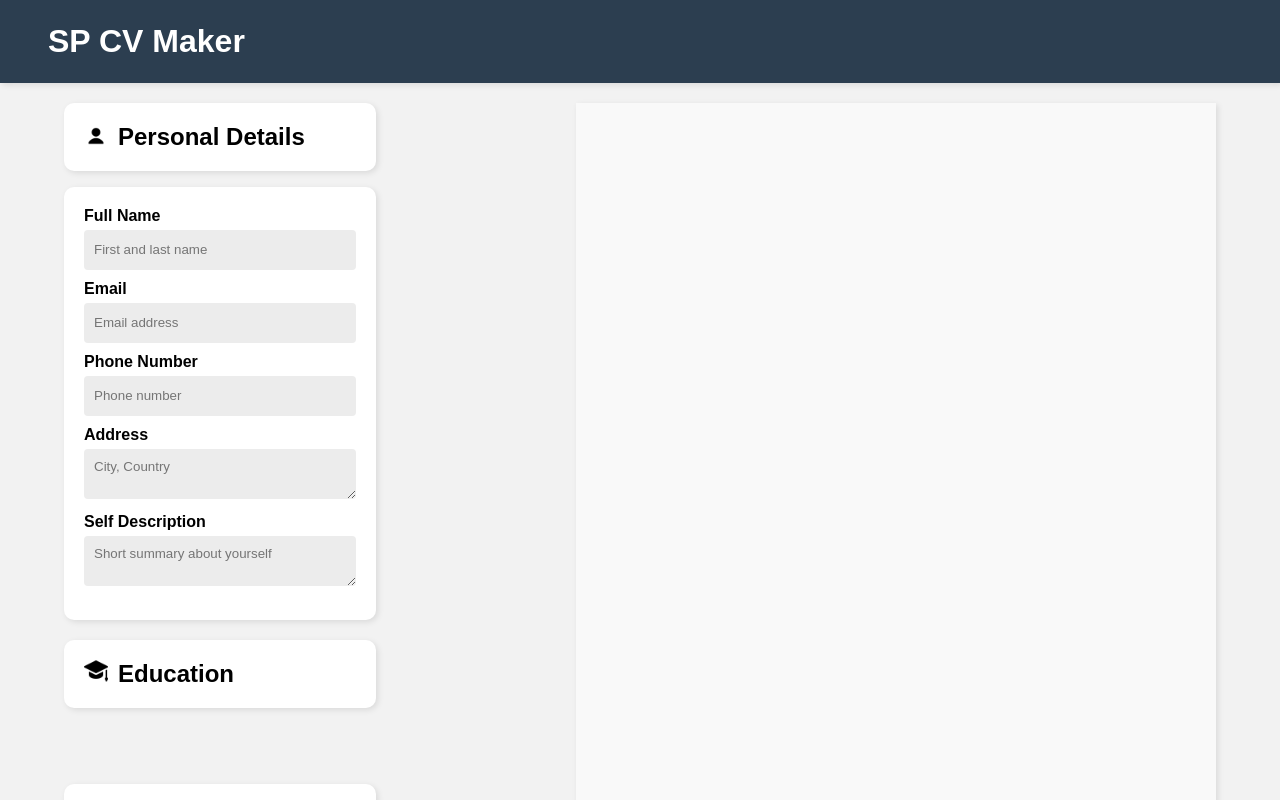
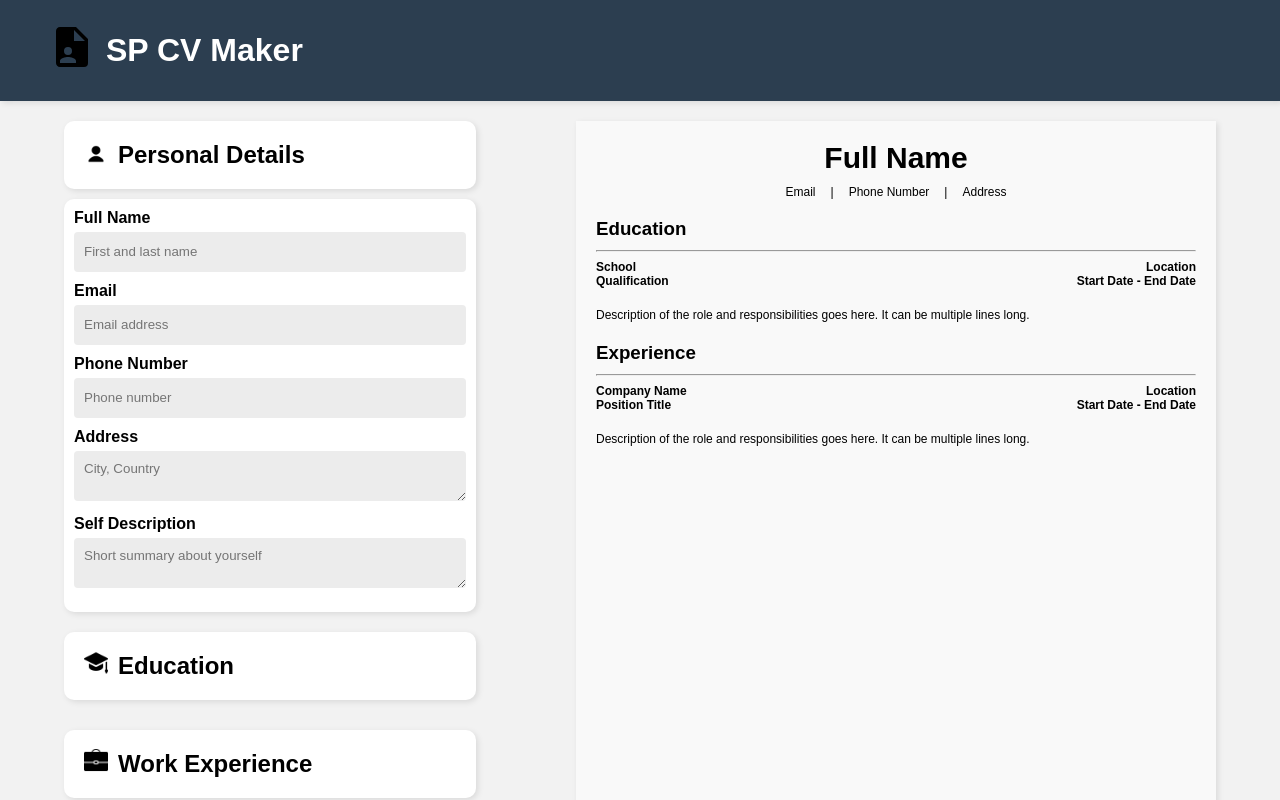
Before and after one commit to Reshpack/cv-maker, a React (Vite) app: page / in a window 1280 px wide. Shown: the top 800 px of the page. Built offline with nearby package versions, Linux system fonts and the light colour scheme.

Commit message:
fixing more css things

```diff
--- a/src/App.jsx
+++ b/src/App.jsx
@@ -3,6 +3,8 @@ import './styles/main.css'
 import personalImg from './assets/person.png';
 import educationImg from './assets/education.png'
 import workImg from './assets/work.png'
+import downloadIcon from './assets/download.svg'
+import headerIcon from './assets/headerIcon.svg'
 
 
 export default function App() {
@@ -22,7 +24,7 @@ export default function App() {
   return (
     <>
     <header className='header'>
-    <h1 className="header-title">SP CV Maker</h1>
+    <h1 className="header-title"><img className='header-icon' src={headerIcon} alt="" />SP CV Maker</h1>
     </header>
 
     <div className='content'>
@@ -149,8 +151,55 @@ export default function App() {
           <button className='btn'>Add</button>
         </div>
         </form>
+        <button className='dl-btn'><img src={downloadIcon} />Download</button>
     </div>
-    <div className='page'></div>
+    <div className='page'>
+      <h1 className='full-name'>Full Name</h1>
+      <div className='personal-info'>
+          <p>Email</p>
+          <span>|</span>
+          <p>Phone Number</p>
+          <span>|</span>
+          <p>Address</p>
+      </div>
+      <div className='description-page'>
+        <span className='description-text'></span>
+      </div>
+      <h3>Education</h3>
+      <hr />
+      <div className='education-text'>
+            <div className='education-header'>
+                <div className='left'>
+                    <p className='school-name'>School</p>
+                    <p className='degree-title'>Qualification</p>
+                </div>
+                <div className='right'>
+                    <p className='location'>Location</p>
+                    <p className='dates'>Start Date - End Date</p>
+                </div>
+            </div>
+            <p className='description'>
+                Description of the role and responsibilities goes here. It can be multiple lines long.
+            </p>
+        </div>
+      <h3>Experience</h3>
+      <hr />
+      <div className='experience-text'>
+            <div className='experience-header'>
+                <div className='left'>
+                    <p className='company-name'>Company Name</p>
+                    <p className='position-title'>Position Title</p>
+                </div>
+                <div className='right'>
+                    <p className='location'>Location</p>
+                    <p className='dates'>Start Date - End Date</p>
+                </div>
+            </div>
+            <p className='description'>
+                Description of the role and responsibilities goes here. It can be multiple lines long.
+            </p>
+        </div>
+    </div>
     </div>
     <footer>Copyright &copy; 2024 Reshpack</footer>
     </>
--- a/src/styles/main.css
+++ b/src/styles/main.css
@@ -6,6 +6,8 @@
   --text-input: #ECECEC;
   --btn-before: #1CACF4;
   --btn-after: #0484CC;
+  --download-btn1: #22c55e;
+  --download-btn2: #4ade80;
 }
 
 html, body, #root {
@@ -26,22 +28,28 @@ html, body, #root {
   width: 100%;
   display: flex;
   box-shadow: var(--box-shadow);
+  align-items: center;
 }
 
 .header-title {
   padding: 0.1rem 3rem;
   color: var(--primary-white);
+  display: flex;
+  align-items: center;
+  gap: 10px;
 }
 
 .content {
   display: flex;
   width: 90%;
   margin: 20px 0;
+  justify-content: center;
 }
 
+/* form */
 .forms {
   flex: 1;
-  margin-right: 200px;
+  margin-right: 100px;
   max-width: 500px;
   transition: margin-right 0.3s ease;
 }
@@ -76,22 +84,26 @@ img {
 
 .form-group {
   background-color: var(--primary-white);
-  margin-top: 1rem;
-  padding: 20px;
+  margin-top: 10px; /* Adjusted */
+  padding: 10px; /* Adjusted */
   border-radius: 10px;
   box-shadow: var(--box-shadow);
+  transition: max-height 0.3s ease, opacity 0.3s ease;
 }
 
 .form-group.animate {
   max-height: 0;
   opacity: 0;
   overflow: hidden;
-  transition: max-height 0.3s ease, opacity 0.3s ease;
+  padding: 0; /* Remove padding when hidden */
+  margin-bottom: 0; /* Remove margin-bottom when hidden */
 }
 
 .form-group.visible {
   max-height: 500px; /* Adjust to fit your content height */
   opacity: 1;
+  padding: 20px; /* Add padding back when visible */
+  margin-bottom: 20px; /* Add margin-bottom back when visible */
 }
 
 .form-section {
@@ -122,6 +134,7 @@ input, textarea {
   overflow: auto;
 }
 
+/* Buttons */
 .btn {
   width: 100%;
   padding: 5px 0;
@@ -142,6 +155,30 @@ input, textarea {
   transform: translateY(2px);
 }
 
+.dl-btn {
+  width: 100%;
+  border: none;
+  background: var(--download-btn2);
+  display: flex;
+  justify-content: center;
+  align-items: center;
+  gap: 10px;
+  padding: 10px;
+  border-radius: 10px;
+  font-weight: bold;
+  font-size: 16px;
+  transition: all 0.3s;
+}
+
+.dl-btn:hover {
+  background: var(--download-btn1);
+}
+
+.dl-btn:active {
+  transform: translateY(5px);
+}
+
+/* Resume page */
 .page {
   flex: 2;
   padding: 20px;
@@ -162,6 +199,112 @@ input, textarea {
   }
 }
 
+.full-name {
+  margin-bottom: 10px;
+  margin-top: 0;
+  display: flex;
+  justify-content: center;
+  font-size: 30px;
+}
+
+.personal-info {
+  display: flex;
+  gap: 15px;
+  align-items: center;
+  justify-content: center;
+  font-size: 12px;
+}
+
+.personal-info p, .personal-info span {
+  margin: 0;
+}
+
+h3 {
+  margin-bottom: 10px; /* Adjusted */
+}
+
+/* education part */
+.education-text {
+  display: flex;
+  flex-direction: column;
+  margin-bottom: 20px;
+  font-size: 12px;
+}
+
+.education-header {
+  display: flex;
+  justify-content: space-between;
+  align-items: flex-start;
+  margin-bottom: 10px;
+}
+
+.education-header .left {
+  display: flex;
+  flex-direction: column;
+  font-weight: bold;
+}
+
+.education-header .right {
+  text-align: right;
+  font-weight: bold;
+}
+
+.school-name,
+.degree-title {
+  margin: 0;
+}
+
+.location,
+.dates {
+  margin: 0;
+}
+
+.description {
+  margin-top: 10px;
+  margin-bottom: 0;
+}
+
+/* experience */
+.experience-text {
+  display: flex;
+  flex-direction: column;
+  margin-bottom: 20px;
+  font-size: 12px;
+}
+
+.experience-header {
+  display: flex;
+  justify-content: space-between;
+  align-items: flex-start;
+  margin-bottom: 10px;
+}
+
+.experience-header .left {
+  display: flex;
+  flex-direction: column;
+  font-weight: bold;
+}
+
+.experience-header .right {
+  text-align: right;
+  font-weight: bold;
+}
+
+.company-name,
+.position-title {
+  margin: 0;
+}
+
+.location,
+.dates {
+  margin: 0;
+}
+
+.description {
+  margin-top: 10px;
+  margin-bottom: 0;
+}
+
 footer {
   margin-top: auto;
   padding: 10px;
```
Also changed, not shown: src/assets/download.svg (added), src/assets/headerIcon.svg (added).
